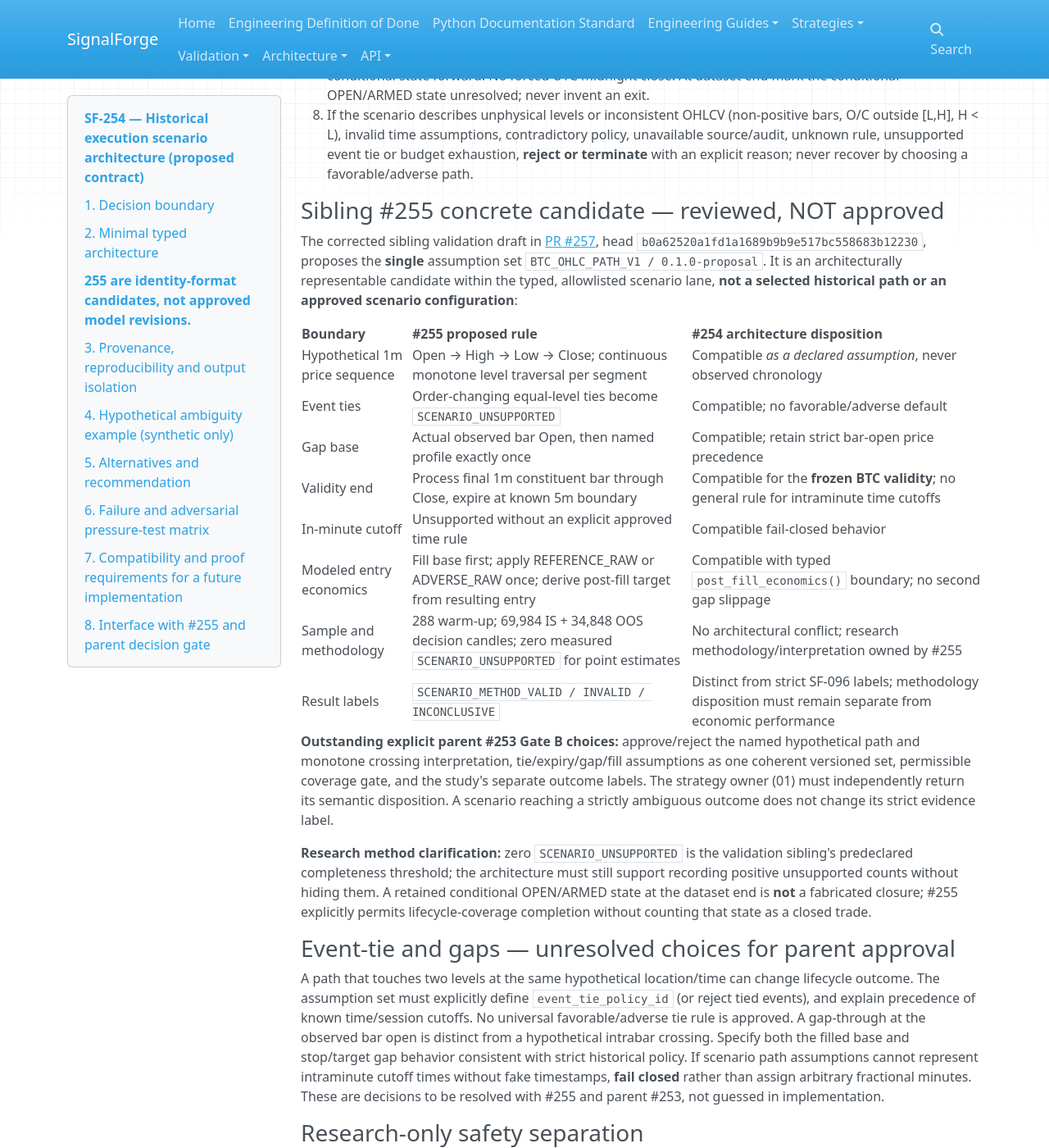
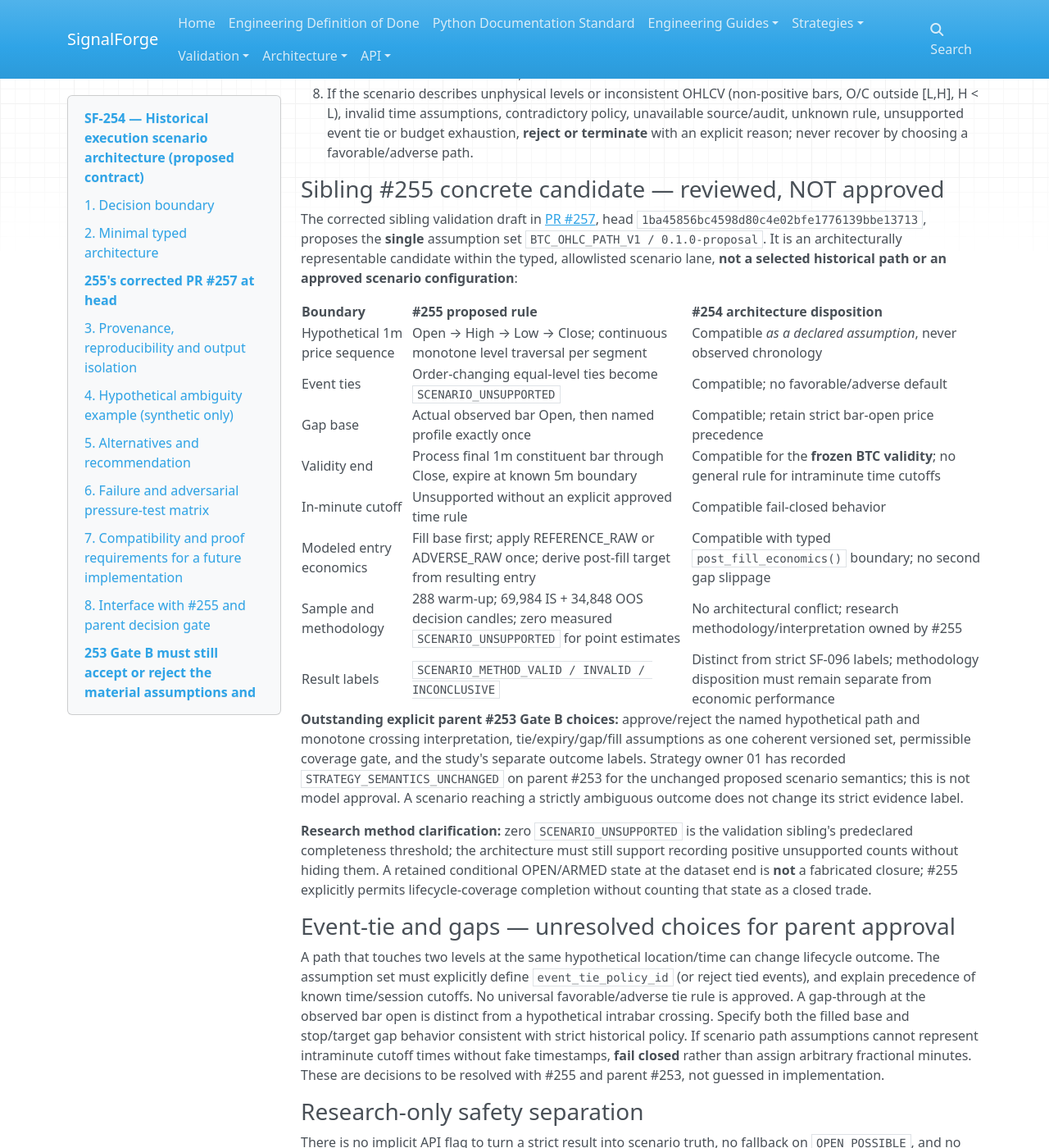
Before and after one commit to harishkamathuk/signalforge, an MkDocs documentation site: the page built from docs/architecture/execution-scenario-modelling-contract-proposal.md, in a window 1280 px wide and 1400 px high, scrolled down 3741 px. Shown: the whole window at 82% size. Built offline with MkDocs 1.6.1, drawn with Linux system fonts in a browser that asks for light colours; nearby versions of some CDN libraries; some of the changed text lies outside the part shown.

Commit message:
docs(sf-254): refresh reconciled #255 head and completed contract status

```diff
--- a/docs/architecture/execution-scenario-modelling-contract-proposal.md
+++ b/docs/architecture/execution-scenario-modelling-contract-proposal.md
@@ -115,11 +115,12 @@
 | Time boundary | `FIVE_MINUTE_EXPIRY_AFTER_FINAL_CLOSE_V1` | `1.0.0-proposal` |
 | Fill application | `RAW_PROFILE_AFTER_BASE_V1` | `1.0.0-proposal` |
 
-The four proposed `1.0.0-proposal` versions not yet present in
-#255 are **identity-format candidates**, not approved model revisions.
-Before parent Gate B, #255 must adopt or explicitly reconcile these
-exact pair mappings; they may not silently be assumed from `_V1`.
-None of this accepts the O→H→L→C path as observed chronology.
+These five explicit `(id, version)` mappings are now **reconciled** with
+#255's corrected PR #257 at head
+`1ba45856bc4598d80c4e02bfe1776139bbe13713`.
+They remain **proposed, not approved** assumption identities; `_V1`
+never substitutes for an explicit version. This reconciliation does not
+accept O→H→L→C as observed chronology or authorize its execution.
 
 The modeling layer consumes the **same strategy-owned** `ArmIntent`,
 `ArmedPolicyIntent`, `StrategyEntryFillView` and
@@ -170,7 +171,7 @@
 ### Sibling #255 concrete candidate — reviewed, NOT approved
 
 The corrected sibling validation draft in [PR #257](https://github.com/harishkamathuk/signalforge/pull/257),
-head `b0a62520a1fd1a1689b9b9e517bc558683b12230`, proposes the
+head `1ba45856bc4598d80c4e02bfe1776139bbe13713`, proposes the
 **single** assumption set `BTC_OHLC_PATH_V1 / 0.1.0-proposal`.
 It is an architecturally representable candidate within the typed,
 allowlisted scenario lane, **not a selected historical path or an approved
@@ -190,9 +191,10 @@
 **Outstanding explicit parent #253 Gate B choices:** approve/reject the named
 hypothetical path and monotone crossing interpretation, tie/expiry/gap/fill
 assumptions as one coherent versioned set, permissible coverage gate, and
-the study's separate outcome labels. The strategy owner (01) must
-independently return its semantic disposition. A scenario reaching a
-strictly ambiguous outcome does not change its strict evidence label.
+the study's separate outcome labels. Strategy owner 01 has recorded `STRATEGY_SEMANTICS_UNCHANGED`
+on parent #253 for the unchanged proposed scenario semantics; this is not
+model approval. A scenario reaching a strictly ambiguous outcome does
+not change its strict evidence label.
 
 **Research method clarification:** zero `SCENARIO_UNSUPPORTED` is the
 validation sibling's predeclared completeness threshold; the architecture
@@ -419,9 +421,11 @@
 5. Acceptance of the companion ADR-011 amendment and #255 predeclared
    scenario-validation document **before** an implementation ticket.
 
-**Current coordination status:** #255 is open and no accepted scenario
-methodology has been published in this work item as of this proposal.
-Consequently the architecture is a *candidate for sibling review*, not
-an approved study specification. The proposal must be reconciled with #255
-on names, ordering rules, scenario economics, status/taxonomy and output
-interpretation before the parent makes any model decision.
+**Current coordination status:** #255 remains open; its corrected draft
+PR #257 at head `1ba45856bc4598d80c4e02bfe1776139bbe13713`
+explicitly reconciles all five subpolicy `(id, version)` pairs, proposed
+ordering, economics and evidence labels with this architecture. Strategy
+owner 01 has recorded `STRATEGY_SEMANTICS_UNCHANGED` for the unchanged
+scenario semantics. This is **contract compatibility, not approval**:
+#253 Gate B must still accept or reject the material assumptions and
+methodology before either proposal becomes normative.
```
